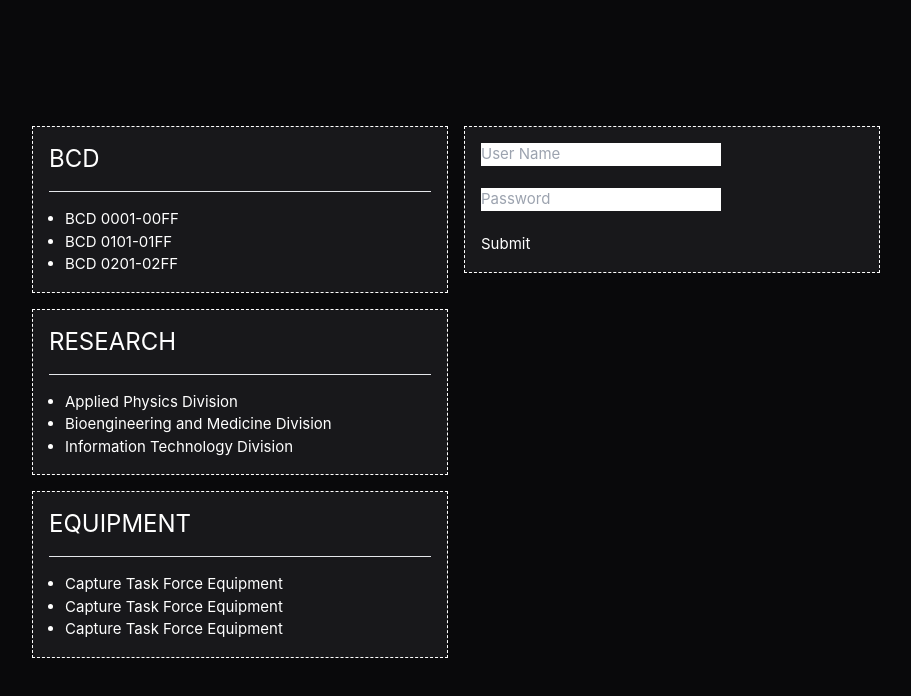
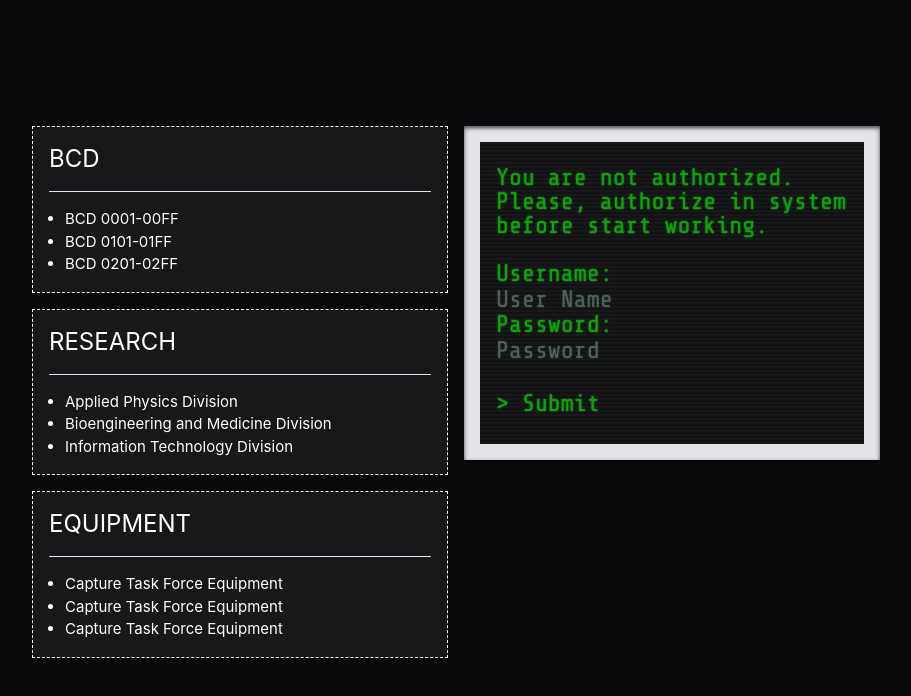
Before and after one commit to BSD-brigada-of-system-dvorniks/bcd_frontend, a Vue app: page /main in a window 1280 px wide. Shown: the top 696 px of the page, without its empty margins (184-1095 px from the left). Built offline with nearby package versions, Linux system fonts and the light colour scheme; what vue-cookie-next would draw is missing.

Commit message:
Updated MainComputer component styles
Updated MainComputer component styles, tried to style it as retro terminal (but partly failed, bruh).

```diff
--- a/src/assets/main.css
+++ b/src/assets/main.css
@@ -1,6 +1,7 @@
 @import './base.css';
 
 @import url("https://fonts.googleapis.com/css2?family=Share+Tech+Mono&display=swap");
+@import url('https://fonts.googleapis.com/css2?family=Press+Start+2P&display=swap');
 
 #app {
   background-color: #121212;
--- a/src/components/MainComputer.vue
+++ b/src/components/MainComputer.vue
@@ -36,15 +36,67 @@ export default {
     </div> -->
 
     <!-- Login -->
-    <div class="bg-zinc-900 text-white border border-white border-dashed p-4">
-        <input v-model="loginRequest.username" placeholder="User Name" class="text-black" value="testuser3">
-        <br>
-        <br>
-        <input v-model="loginRequest.password" placeholder="Password" class="text-black" value="Durka1337!">
-        <br>
-        <br>
-        <button @click="submitLogin">Submit</button>
+    <div class="bg-zinc-200 shadow-inner shadow-zinc-700 p-4">
+        <div class="bg-zinc-900 p-0">
+            <div class="select-none py-6 px-4 font-logo text-2xl content-center text-start terminal">
+                <p class="text-terminal mb-6">
+                    You are not authorized. Please, authorize in system before start working.
+                </p>
+                <div class="mb-0 text-terminal">
+                    Username:
+                    <input v-model="loginRequest.username"
+                        placeholder="User Name"
+                        class="bg-zinc-900 text-terminal border-0 border-terminal animate-pulse"
+                        value="testuser3">
+                </div>
+                <div class="mb-6 text-terminal">
+                    Password:
+                    <input v-model="loginRequest.password"
+                        placeholder="Password"
+                        class="bg-zinc-900 text-terminal border-0 border-terminal animate-pulse"
+                        value="Durka1337!">
+                </div>
+                <button class="text-terminal" @click="submitLogin">
+                    > Submit
+                </button>
+            </div>
+        </div>
     </div>
 </template>
 
-<style scoped></style>
+
+<style scoped>
+    *:focus {
+        outline: none;
+    }
+    input {
+        background: none;
+    }
+    .font-logo {
+        font-family: 'Share Tech Mono', monospace;
+    }
+    .terminal {
+        display: block;
+        top: 0;
+        left: 0;
+        bottom: 0;
+        right: 0;
+        background: linear-gradient(
+            to bottom,
+            rgba(18, 16, 16, 0) 50%,
+            rgba(0, 0, 0, 0.25) 50%
+        );
+        background-size: 100% 4px;
+        z-index: 2;
+    }
+    .text-terminal {
+        color: #13A10E;
+        text-shadow: 0 0 2px #13A10E;
+        font-family: "Share Tech Mono", system-ui;
+        line-height: 1.5rem;
+
+    }
+    .border-terminal {
+        border-color: #13A10E;
+    }
+</style>
```
